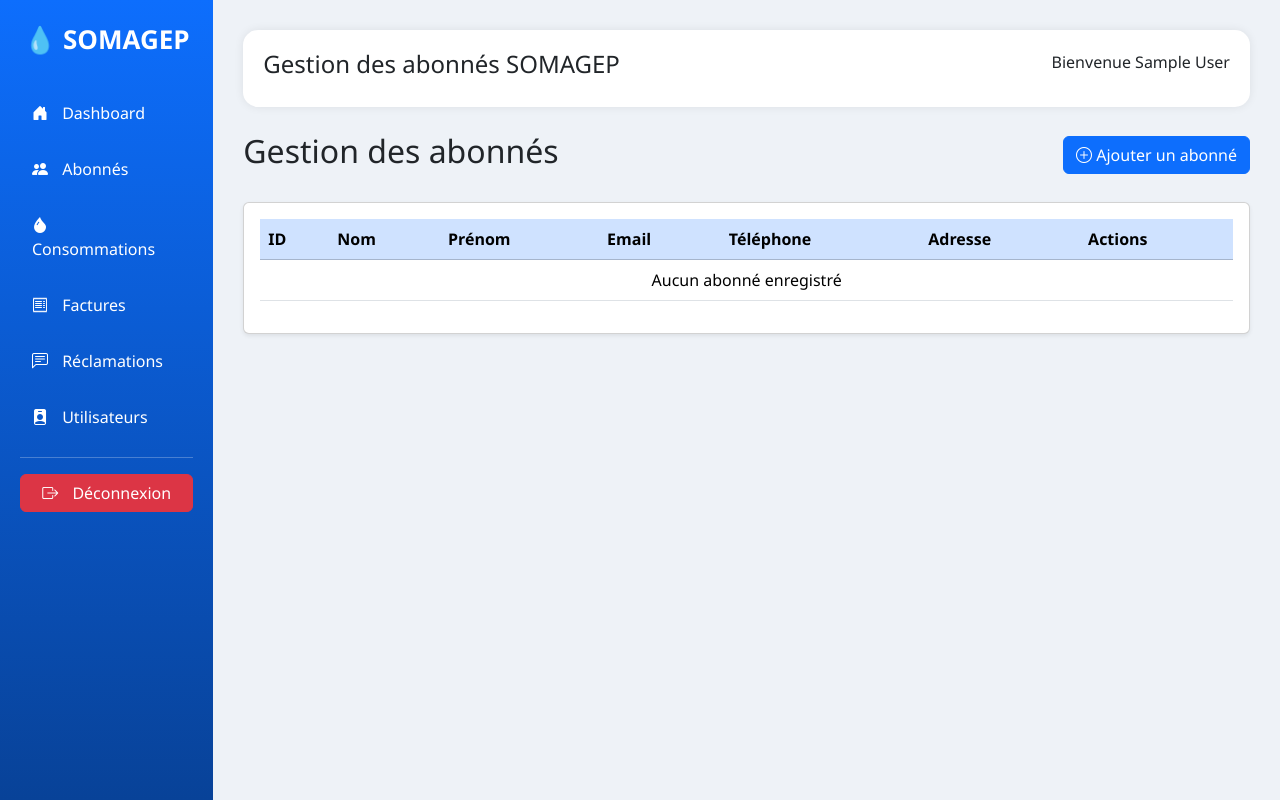
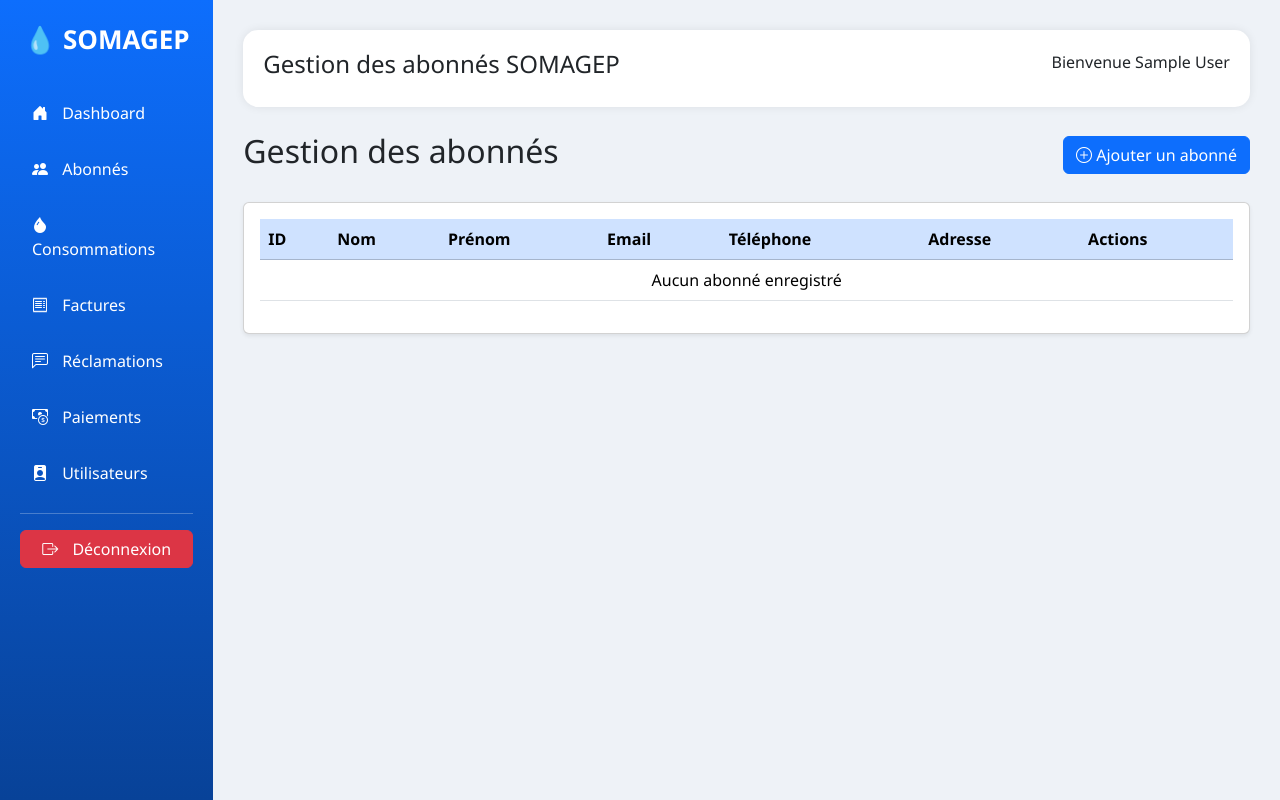
Before and after one commit to Aminatabk/projet_tutore2, a Laravel app: page /abonnes in a window 1280 px wide. Run offline with Laravel 12, Linux system fonts and the light colour scheme; the visitor is signed in with stand-in values (Sample User, id 1); data that the repository does not hold is empty.

Commit message:
le reste

```diff
--- a/somagep1/resources/views/layouts/app.blade.php
+++ b/somagep1/resources/views/layouts/app.blade.php
@@ -98,6 +98,8 @@
     Dashboard
 </a>
 
+@if(in_array(auth()->user()->role, ['admin', 'agent']))
+
     <a href="/abonnes">
         <i class="bi bi-people-fill"></i>
         Abonnés
@@ -118,10 +120,48 @@
         Réclamations
     </a>
 
+    <a href="/paiements">
+        <i class="bi bi-cash-coin"></i>
+        Paiements
+    </a>
+
+@else
+
+    <a href="/mes-factures">
+        <i class="bi bi-receipt"></i>
+        Mes Factures
+    </a>
+
+    <a href="/mes-consommations">
+        <i class="bi bi-droplet-fill"></i>
+        Mes Consommations
+    </a>
+
+    <a href="/mes-reclamations">
+        <i class="bi bi-chat-left-text"></i>
+        Mes Réclamations
+    </a>
+
+    <a href="/paiement">
+        <i class="bi bi-cash-coin"></i>
+        Payer une facture
+    </a>
+
+    <a href="/profil">
+        <i class="bi bi-person-circle"></i>
+        Mon Profil
+    </a>
+
+@endif
+
+@if(auth()->user()->role == 'admin')
+
     <a href="/users">
         <i class="bi bi-person-badge-fill"></i>
         Utilisateurs
     </a>
+
+@endif
 
 <hr class="text-white">
 
```
Also changed, not shown: somagep1/database/seeders/DatabaseSeeder.php (+11 -1 lines). Lines whose indentation alone changed are shown as unchanged.
